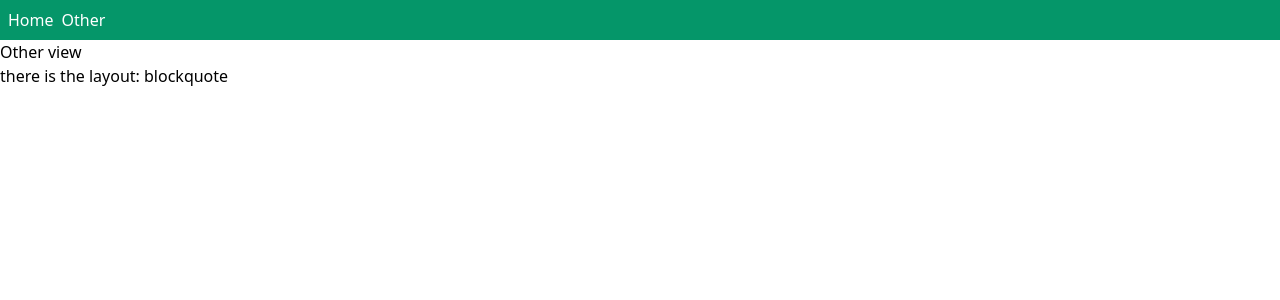
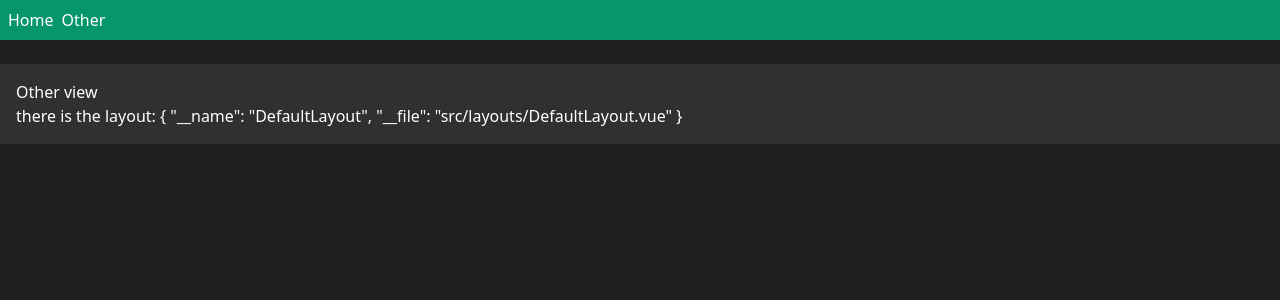
Before and after one commit to PadronToni/vue-dynamic-layout-system, a Vue app: page /other in a window 1280 px wide. Shown: the top 300 px of the page. Built offline with nearby package versions, Linux system fonts and the light colour scheme.

Commit message:
adds ability to set directly components as layouts

```diff
--- a/src/assets/styles.css
+++ b/src/assets/styles.css
@@ -1,3 +1,8 @@
 @tailwind base;
 @tailwind components;
 @tailwind utilities;
+
+body {
+	background-color: hsl(180, 3%, 12%);
+	color: white;
+}
--- /dev/null
+++ b/src/layouts/DefaultLayout.vue
@@ -0,0 +1,15 @@
+<script setup lang="ts">
+import { RouterView } from 'vue-router';
+
+
+</script>
+<template>
+	<main class="container p-4 mt-6 bg-[#303030]">
+		<RouterView></RouterView>
+	</main>
+</template>
+
+
+<style scoped>
+
+</style>
--- a/src/views/OtherView.vue
+++ b/src/views/OtherView.vue
@@ -1,15 +1,16 @@
 <script setup lang="ts">
 import { useLayoutSystem } from '@/vue-dynamic-layout-system';
+import DefaultLayout from '@/layouts/DefaultLayout.vue'
 
 const { layout, setLayout } = useLayoutSystem()
 
-setLayout('blockquote')
+setLayout(DefaultLayout)
 
 </script>
 
 <template>
-  <main>
+  <div>
     <h1> Other view </h1>
     <span> there is the layout: {{ layout }} </span>
-  </main>
+  </div>
 </template>
--- /dev/null
+++ b/src/views/newFile.ts
@@ -0,0 +1 @@
+setLayout(DefaultLayout);
--- a/src/vue-dynamic-layout-system/LayoutSystemRoot.vue
+++ b/src/vue-dynamic-layout-system/LayoutSystemRoot.vue
@@ -1,12 +1,12 @@
 <script setup lang="ts">
 import { useRouter } from 'vue-router';
-import { useLayoutSystem } from '.';
+import { useLayoutSystem, type LayoutComponentLike } from '.';
 
 const LS = useLayoutSystem()
 const router = useRouter()
 
 router.afterEach((to) => {
-	LS.layout.value = to.meta.layout as string ?? LS.layout.value ?? 'div'
+	LS.layout.value = to.meta.layout as LayoutComponentLike ?? 'div'
 })
 
 </script>
--- a/src/vue-dynamic-layout-system/index.ts
+++ b/src/vue-dynamic-layout-system/index.ts
@@ -1,7 +1,9 @@
 import { type App, type InjectionKey, inject, shallowRef, type ShallowRef } from 'vue'
 
-const currentLayout = shallowRef<string>('section')
-const LSInjectionKey = Symbol() as InjectionKey<ShallowRef<string>>
+export type LayoutComponentLike<L = abstract new (...args: any) => any> = L | keyof HTMLElementTagNameMap
+
+const currentLayout = shallowRef<LayoutComponentLike | undefined>()
+const LSInjectionKey = Symbol() as InjectionKey<ShallowRef<LayoutComponentLike | undefined>>
 
 export const createLayoutSystem = () => {
 
@@ -18,7 +20,7 @@ export const useLayoutSystem = () => {
 	/**
 	 * Sets the current layout
 	 */
-	function setLayout(layout: any) {
+	function setLayout(layout: LayoutComponentLike) {
 		_layout.value = layout
 	}
 
```
